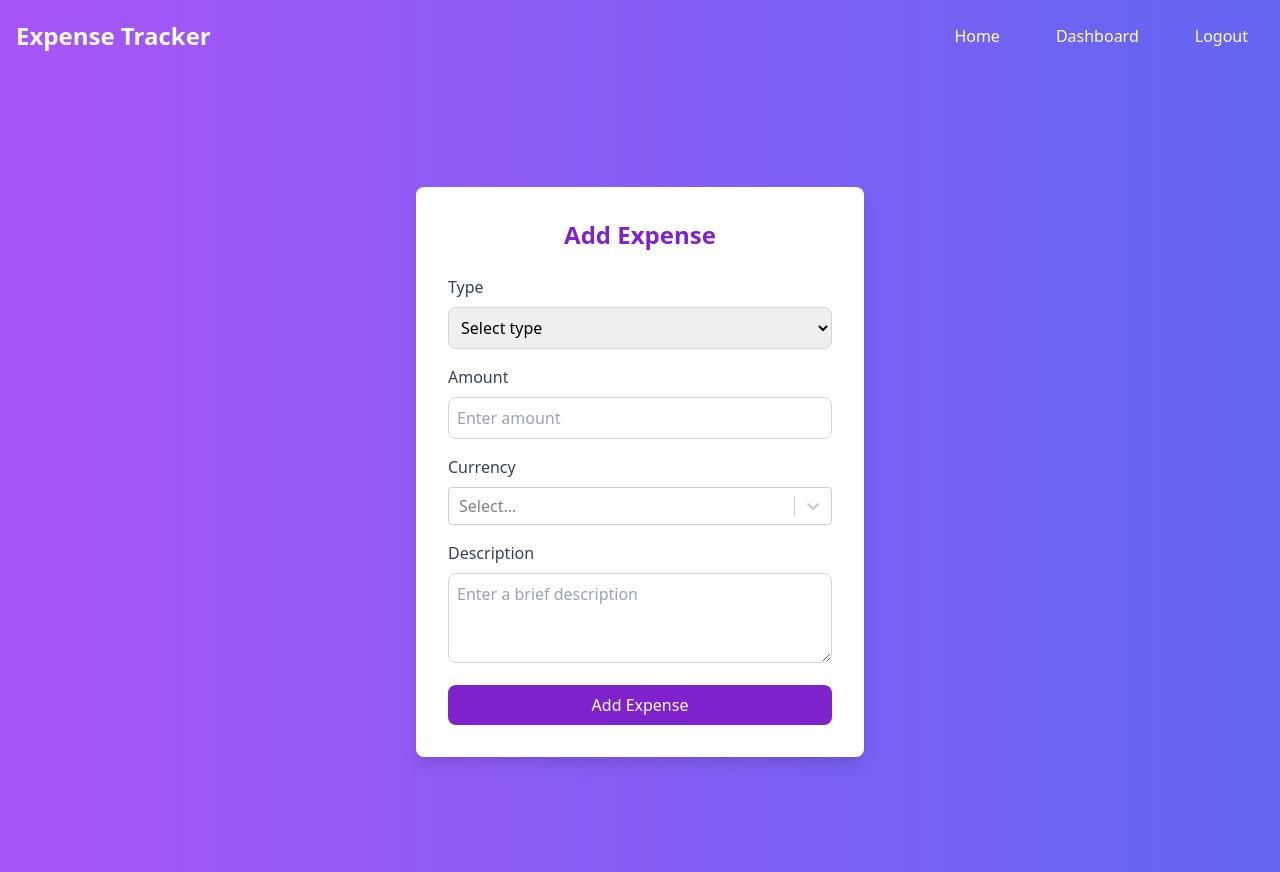
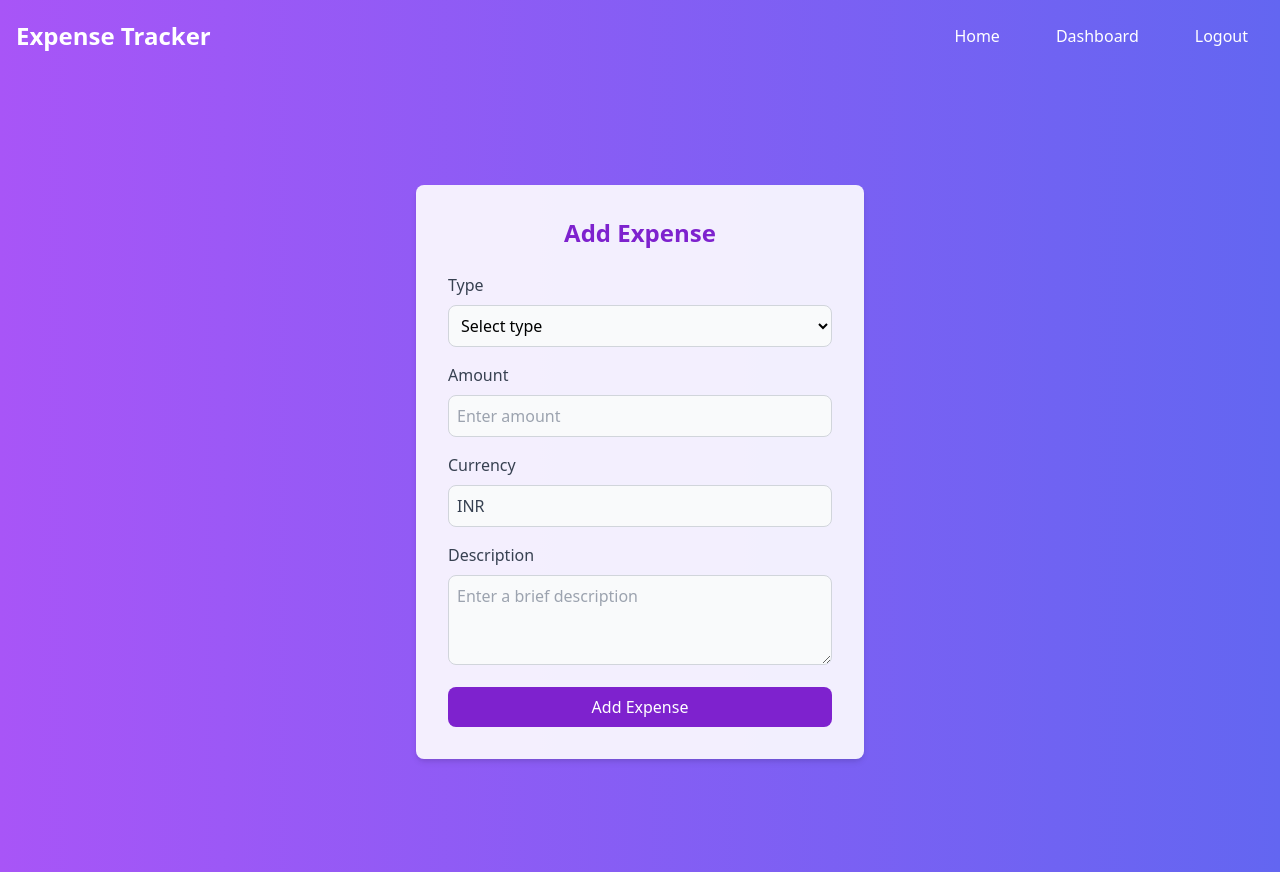
Before and after one commit to vaibhavtiwari0112/Expense-manager, a React (Vite) app: page /add-expense in a window 1280 px wide. Built offline with nearby package versions, Linux system fonts and the light colour scheme; sample sign-in values are in the browser's storage.

Commit message:
ui changes

```diff
--- a/src/pages/AddExpenses/AddExpense.jsx
+++ b/src/pages/AddExpenses/AddExpense.jsx
@@ -1,23 +1,15 @@
 import React from "react";
 import { Formik, Form, Field, ErrorMessage } from "formik";
 import * as Yup from "yup";
-import Select from "react-select"; // Import Select from react-select
 import { addExpense } from "./AddExpenses.actions";
 import { useDispatch } from "react-redux";
-
-const currencyOptions = [
-  { value: "USD", label: "USD" },
-  { value: "EUR", label: "EUR" },
-  { value: "INR", label: "INR" },
-  { value: "GBP", label: "GBP" },
-];
 
 const AddExpense = () => {
   const dispatch = useDispatch();
   const initialValues = {
     type: "",
     amount: "",
-    currency: null,
+    currency: { value: "INR", label: "INR" }, // Set INR as the default currency
     description: "",
   };
 
@@ -37,15 +29,14 @@ const AddExpense = () => {
       currency: values.currency.value,
       description: values.description,
     };
-    console.log("<<<<<<<<<<<<<<<<<<");
+
     dispatch(addExpense(dataToSend));
-    console.log("MMMMMMMMMMMMMMMMMMMMMM");
     resetForm(); // Reset the form after submission
   };
 
   return (
     <div className="flex items-center justify-center min-h-screen bg-gradient-to-r from-purple-500 to-indigo-500">
-      <div className="bg-white rounded-lg shadow-lg p-8 max-w-md w-full">
+      <div className="bg-white bg-opacity-90 rounded-lg shadow-md p-8 max-w-md w-full">
         <h2 className="text-2xl font-bold text-center text-purple-700 mb-6">
           Add Expense
         </h2>
@@ -54,14 +45,14 @@ const AddExpense = () => {
           validationSchema={validationSchema}
           onSubmit={handleSubmit}
         >
-          {({ setFieldValue }) => (
+          {() => (
             <Form>
               <div className="mb-4">
                 <label className="block text-gray-700 mb-2">Type</label>
                 <Field
                   as="select"
                   name="type"
-                  className="border border-gray-300 rounded-lg p-2 w-full"
+                  className="border border-gray-300 rounded-lg p-2 w-full bg-gray-50 focus:outline-none focus:ring focus:ring-purple-300"
                 >
                   <option value="" label="Select type" />
                   <option value="expense" label="Expense" />
@@ -76,14 +67,11 @@ const AddExpense = () => {
               </div>
 
               <div className="mb-4">
-                <label className="block text-gray-700 mb-2" htmlFor="amount">
-                  Amount
-                </label>
+                <label className="block text-gray-700 mb-2">Amount</label>
                 <Field
                   type="number"
-                  id="amount"
                   name="amount"
-                  className="border border-gray-300 rounded-lg p-2 w-full"
+                  className="border border-gray-300 rounded-lg p-2 w-full bg-gray-50 focus:outline-none focus:ring focus:ring-purple-300"
                   placeholder="Enter amount"
                 />
                 <ErrorMessage
@@ -95,30 +83,17 @@ const AddExpense = () => {
 
               <div className="mb-4">
                 <label className="block text-gray-700 mb-2">Currency</label>
-                <Select
-                  options={currencyOptions}
-                  onChange={(option) => setFieldValue("currency", option)}
-                  isClearable
-                />
-                <ErrorMessage
-                  name="currency"
-                  component="div"
-                  className="text-red-500 text-sm mt-1"
-                />
+                <div className="border border-gray-300 rounded-lg p-2 w-full bg-gray-50 text-gray-700">
+                  INR
+                </div>
               </div>
 
               <div className="mb-4">
-                <label
-                  className="block text-gray-700 mb-2"
-                  htmlFor="description"
-                >
-                  Description
-                </label>
+                <label className="block text-gray-700 mb-2">Description</label>
                 <Field
                   as="textarea"
-                  id="description"
                   name="description"
-                  className="border border-gray-300 rounded-lg p-2 w-full"
+                  className="border border-gray-300 rounded-lg p-2 w-full bg-gray-50 focus:outline-none focus:ring focus:ring-purple-300"
                   placeholder="Enter a brief description"
                   rows="3"
                 />
```
